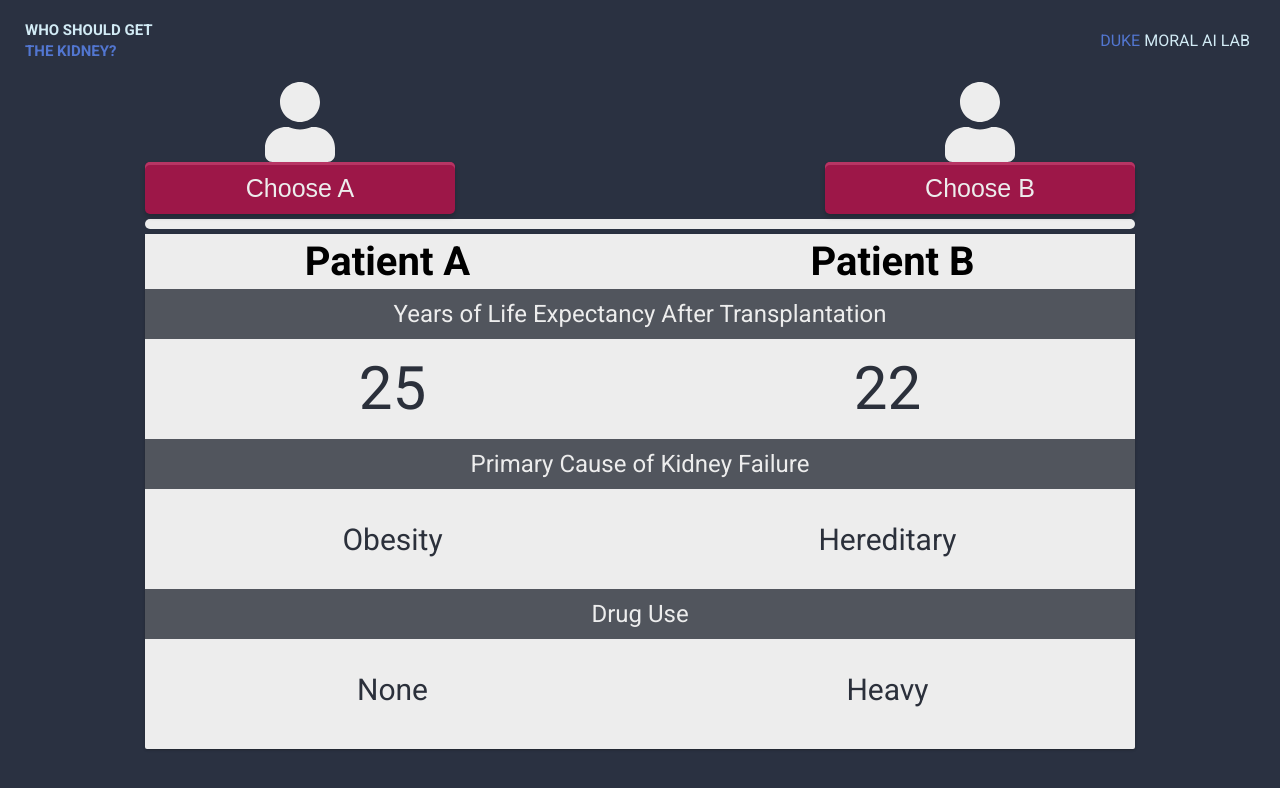
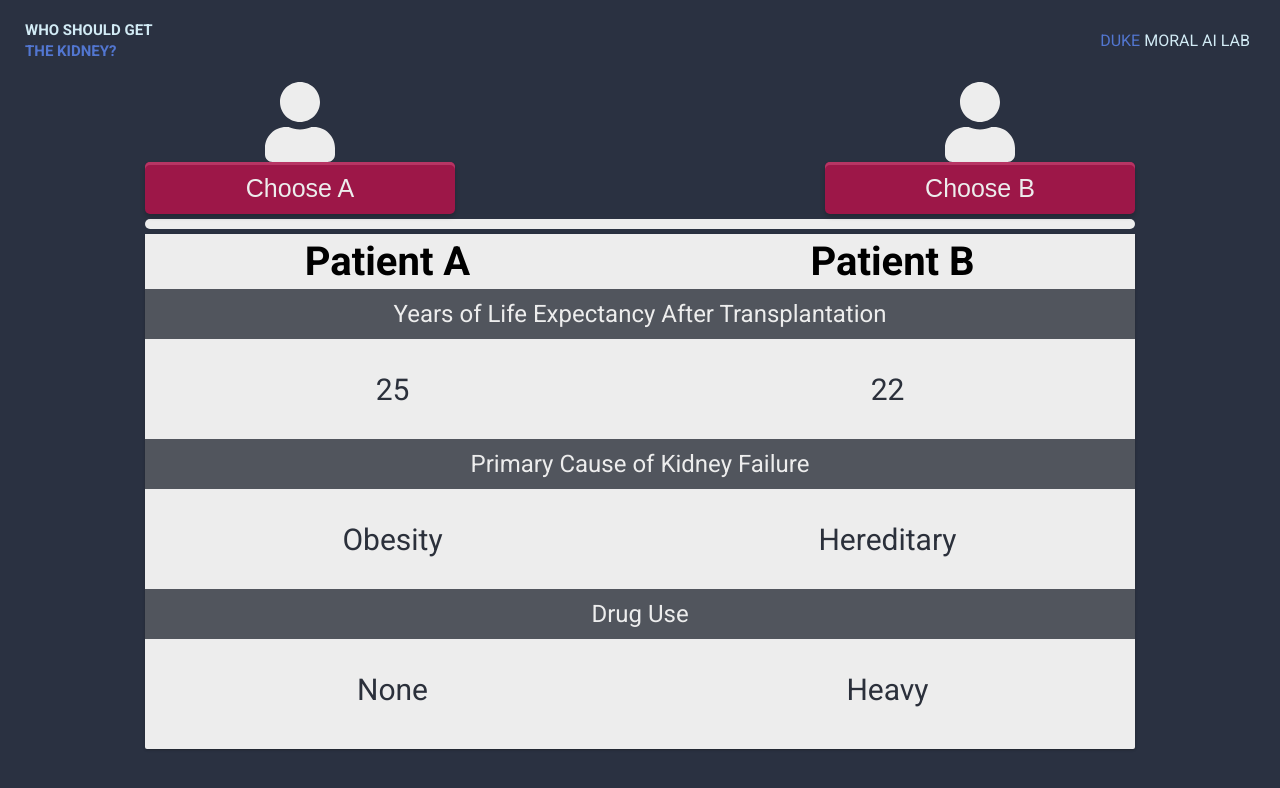
Before and after one commit to Lokgic/moralai-frontend, a Next.js app: page /mt1 in a window 1280 px wide. Shown: the top 788 px of the page. Built offline with nearby package versions, Linux system fonts and the light colour scheme.

Commit message:
fixed font size

```diff
--- a/pages/mt1.js
+++ b/pages/mt1.js
@@ -212,7 +212,7 @@ export default () => {
             <FeatureCell
               side={p}
               fi={fi}
-              valType={valType[f]}
+              valType="t"
               key={`f-cell--${p}_${fi}`}
             >
               <p>{translate(f, pair[p][f])}</p>
```
